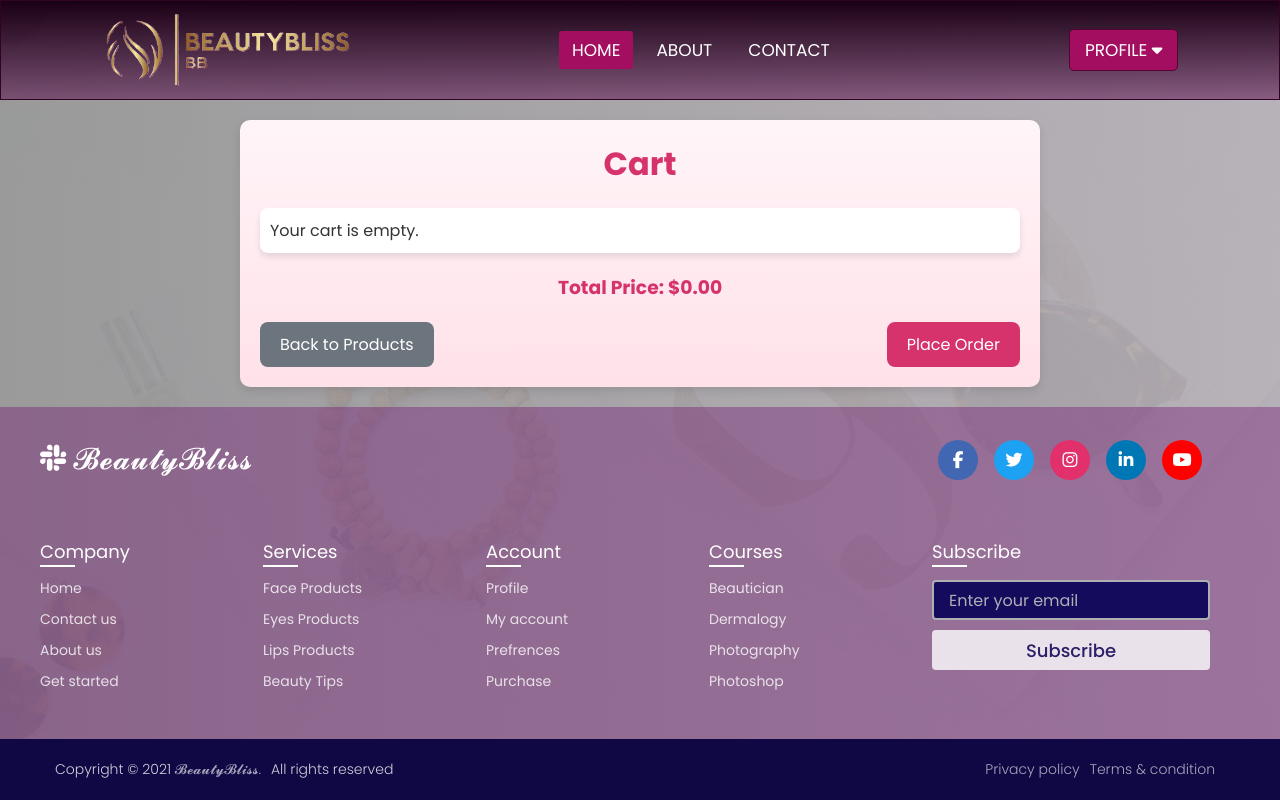
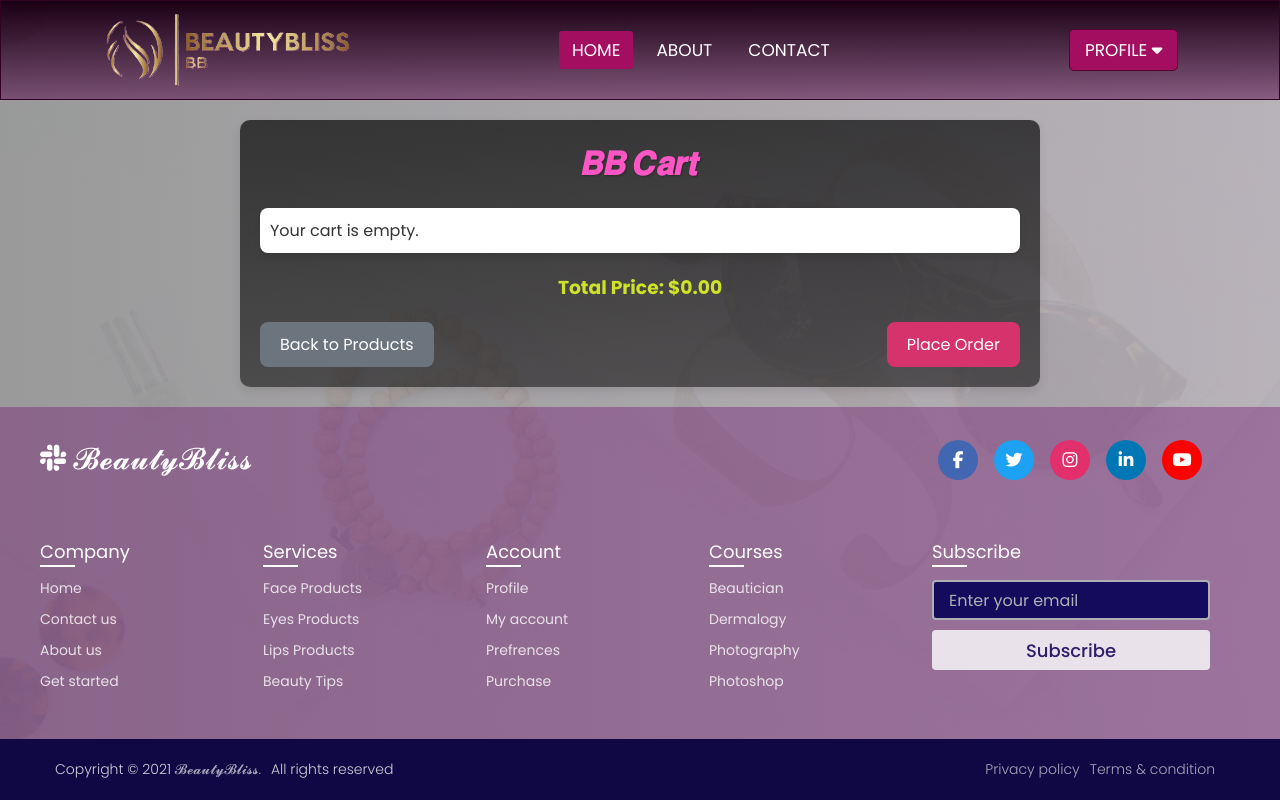
Before and after one commit to Laiba2711/Beauty-Bliss, a React (Create React App) app: page /cart in a window 1280 px wide. Built offline with nearby package versions, Linux system fonts and the light colour scheme.

Commit message:
now almost completed!

```diff
--- a/src/Pages/Cart.css
+++ b/src/Pages/Cart.css
@@ -1,7 +1,7 @@
 #cartPage {
     font-family: 'Arial', sans-serif;
     color: #333;
-    background: linear-gradient(to bottom, #fff5f8, #ffe1e9);
+    background: linear-gradient(to bottom, rgba(0, 0, 0, 0.671), #13121298);
     padding: 20px;
     border-radius: 10px;
     max-width: 800px;
@@ -11,8 +11,10 @@
 #cartPage h2 {
     text-align: center;
     font-size: 2rem;
-    color: #d6336c;
+    /* color: #d6336c; */
     margin-bottom: 20px;
+    color: #fc55c4;
+    text-shadow: 1px 1px 2px rgba(0, 0, 0, 0.3);
   }
 #cartContainer {
     display: flex;
@@ -52,7 +54,7 @@
     gap: 5px;
   }
 .quantity-control button {
-    background-color: #d6336c;
+    background-color: #e7749c;
     color: #fff;
     border: none;
     padding: 5px 10px;
@@ -60,6 +62,7 @@
     font-size: 1rem;
     cursor: pointer;
     transition: background-color 0.3s;
+    margin: 5px;
   }
 .quantity-control button:hover {
     background-color: #b02956;
@@ -74,7 +77,7 @@
 #cartPage h3 {
     text-align: center;
     margin-top: 20px;
-    color: #d6336c;
+    color: #d0e228;
   }
 .cart-actions {
     display: flex;
@@ -155,3 +158,6 @@
     border: 2px solid #fff;
     box-shadow: 0 2px 5px rgba(0, 0, 0, 0.2);
   }
+ .totalP{
+
+ }
--- a/src/Pages/Cart.jsx
+++ b/src/Pages/Cart.jsx
@@ -20,7 +20,7 @@ const Cart = () => {
 
   return (
     <div id="cartPage">
-      <h2>Cart</h2>
+      <h2>𝑩𝑩 𝑪𝒂𝒓𝒕</h2>
       <div id="cartContainer">
         {cart.length === 0 ? (
           <p>Your cart is empty.</p>
@@ -46,7 +46,7 @@ const Cart = () => {
                   +
                 </button>
               </div>
-              <p>Total: ${(product.price * product.quantity).toFixed(2)}</p>
+              <p >Total: ${(product.price * product.quantity).toFixed(2)}</p>
               <button className='removeFcart' onClick={() => removeFromCart(product.id)}>Remove</button>
             </div>
           ))
```
